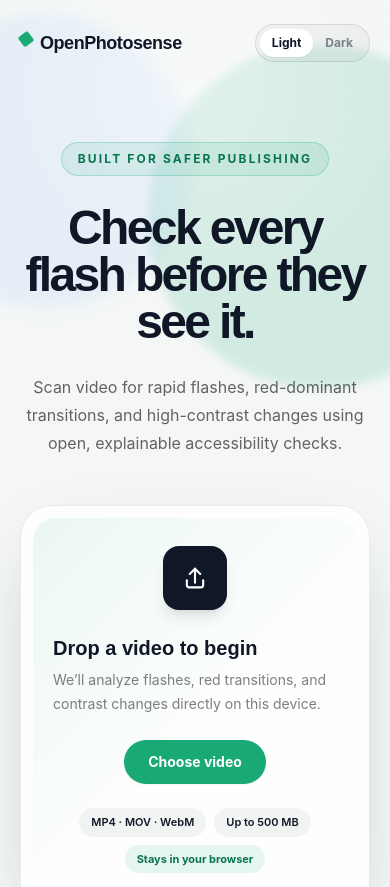
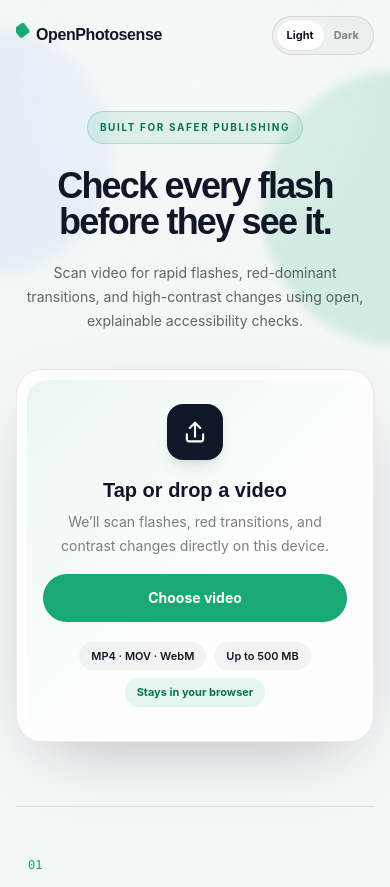
Before and after one commit to abacked/OpenPhotosense, a Next.js app in the folder frontend/: page / in a window 390 px wide. Shown: the top 887 px of the page. Built offline with nearby package versions, Linux system fonts and the light colour scheme.

Commit message:
Improve mobile website layout

```diff
--- a/frontend/app/globals.css
+++ b/frontend/app/globals.css
@@ -6,6 +6,7 @@
 .dark { color-scheme: dark; }
 * { box-sizing: border-box; }
 body { margin: 0; }
+html, body { overflow-x: hidden; }
 ::selection { background: #9ce5ca; color: #101828; }
 
 @keyframes rise {
@@ -32,11 +33,18 @@ body { margin: 0; }
 .logo-mark { animation: gentle-float 4s ease-in-out infinite; }
 .upload-zone { position: relative; isolation: isolate; }
 .upload-icon { transition: transform .35s cubic-bezier(.2,.8,.2,1), box-shadow .35s ease; }
-.upload-zone:hover .upload-icon, .upload-zone.is-dragging .upload-icon { box-shadow: 0 16px 36px -14px rgba(25, 169, 116, .58); transform: translateY(-3px); }
 .feature-card { transition: transform .35s ease, opacity .35s ease; }
-.feature-card:hover { transform: translateY(-6px); }
 .lift-card { transition: transform .25s ease, box-shadow .25s ease, border-color .25s ease; }
-.lift-card:hover { transform: translateY(-3px); }
+
+@media (hover: hover) and (pointer: fine) {
+  .upload-zone:hover .upload-icon, .upload-zone.is-dragging .upload-icon { box-shadow: 0 16px 36px -14px rgba(25, 169, 116, .58); transform: translateY(-3px); }
+  .feature-card:hover { transform: translateY(-6px); }
+  .lift-card:hover { transform: translateY(-3px); }
+}
+
+@media (hover: none) {
+  .upload-zone.is-dragging .upload-icon { box-shadow: 0 16px 36px -14px rgba(25, 169, 116, .58); transform: translateY(-3px); }
+}
 
 @media (prefers-reduced-motion: reduce) {
   *, *::before, *::after { animation-duration: .01ms !important; animation-iteration-count: 1 !important; scroll-behavior: auto !important; transition-duration: .01ms !important; }
--- a/frontend/app/page.tsx
+++ b/frontend/app/page.tsx
@@ -30,29 +30,29 @@ export default function Home() {
 
   const busy = uploading;
   return (
-    <main className="min-h-screen overflow-hidden">
-      <div className="pointer-events-none absolute inset-x-0 top-0 -z-10 h-[620px] overflow-hidden">
-        <div className="ambient-orb absolute -right-16 top-10 size-80 rounded-full bg-signal/15 blur-3xl" />
-        <div className="ambient-orb-reverse absolute -left-20 top-0 size-72 rounded-full bg-blue-400/10 blur-3xl" />
+    <main className="min-h-screen overflow-x-hidden">
+      <div className="pointer-events-none absolute inset-x-0 top-0 -z-10 h-[560px] overflow-hidden sm:h-[620px]">
+        <div className="ambient-orb absolute -right-28 top-16 size-64 rounded-full bg-signal/15 blur-3xl sm:-right-16 sm:top-10 sm:size-80" />
+        <div className="ambient-orb-reverse absolute -left-28 top-4 size-60 rounded-full bg-blue-400/10 blur-3xl sm:-left-20 sm:top-0 sm:size-72" />
         <div className="absolute inset-0 bg-[radial-gradient(circle_at_50%_15%,rgba(255,255,255,.7),transparent_38%)] opacity-50 dark:opacity-10" />
       </div>
-      <nav className="mx-auto flex max-w-6xl items-center justify-between px-5 py-6 sm:px-8">
-        <a href="#" className="font-display text-lg font-extrabold tracking-tight"><span className="logo-mark mr-2 inline-block size-3 rotate-45 rounded-sm bg-signal" />OpenPhotosense</a>
-        <div className="flex items-center gap-4"><a href="https://github.com/abacked/OpenPhotosense" target="_blank" rel="noreferrer" className="hidden text-sm font-semibold opacity-60 hover:opacity-100 sm:block">Open source</a><ThemeToggle /></div>
+      <nav className="mx-auto flex max-w-6xl items-center justify-between gap-3 px-4 py-4 sm:px-8 sm:py-6">
+        <a href="#" className="min-w-0 truncate font-display text-base font-extrabold tracking-tight sm:text-lg"><span className="logo-mark mr-2 inline-block size-3 rotate-45 rounded-sm bg-signal" />OpenPhotosense</a>
+        <div className="flex shrink-0 items-center gap-3 sm:gap-4"><a href="https://github.com/abacked/OpenPhotosense" target="_blank" rel="noreferrer" className="hidden text-sm font-semibold opacity-60 hover:opacity-100 sm:block">Open source</a><ThemeToggle /></div>
       </nav>
-      <div className="mx-auto max-w-4xl px-5 pb-24 pt-14 sm:px-8 sm:pt-24">
+      <div className="mx-auto max-w-4xl px-4 pb-20 pt-10 sm:px-8 sm:pb-24 sm:pt-24">
         <header className="animate-rise text-center">
-          <div className="inline-flex rounded-full border border-signal/25 bg-signal/10 px-4 py-2 text-xs font-bold uppercase tracking-[.18em] text-[#08754e] dark:text-[#6be0b4]">Built for safer publishing</div>
-          <h1 className="mx-auto mt-7 max-w-3xl font-display text-5xl font-bold leading-[.98] tracking-[-.055em] sm:text-7xl">Check every flash before they see it.</h1>
-          <p className="mx-auto mt-7 max-w-2xl text-base leading-7 text-black/60 dark:text-white/60 sm:text-lg">Scan video for rapid flashes, red-dominant transitions, and high-contrast changes using open, explainable accessibility checks.</p>
+          <div className="inline-flex rounded-full border border-signal/25 bg-signal/10 px-3 py-2 text-[10px] font-bold uppercase tracking-[.16em] text-[#08754e] dark:text-[#6be0b4] sm:px-4 sm:text-xs sm:tracking-[.18em]">Built for safer publishing</div>
+          <h1 className="mx-auto mt-6 max-w-3xl font-display text-4xl font-bold leading-[1.02] tracking-[-.05em] sm:mt-7 sm:text-7xl sm:leading-[.98] sm:tracking-[-.055em]">Check every flash before they see it.</h1>
+          <p className="mx-auto mt-5 max-w-2xl text-sm leading-6 text-black/60 dark:text-white/60 sm:mt-7 sm:text-lg sm:leading-7">Scan video for rapid flashes, red-dominant transitions, and high-contrast changes using open, explainable accessibility checks.</p>
         </header>
-        <section className="mt-12 animate-rise [animation-delay:120ms]">
+        <section className="mt-9 animate-rise [animation-delay:120ms] sm:mt-12">
           <UploadZone onFile={upload} disabled={busy} />
-          {busy && <div className="animate-rise mt-5 rounded-2xl bg-white p-5 shadow-soft dark:bg-white/[.05]" aria-live="polite"><div className="mb-3 flex justify-between gap-3 text-sm"><span className="truncate font-semibold">Scanning {filename}</span><span className="font-mono text-signal">{progress}%</span></div><div className="h-2 overflow-hidden rounded-full bg-black/5 dark:bg-white/10"><div className="h-full rounded-full bg-[#19a974] transition-all duration-500" style={{ width: `${progress}%` }} /></div><p className="mt-3 text-xs opacity-50">You can keep this tab open while frames are analyzed.</p></div>}
+          {busy && <div className="animate-rise mt-5 rounded-2xl bg-white p-4 shadow-soft dark:bg-white/[.05] sm:p-5" aria-live="polite"><div className="mb-3 flex items-start justify-between gap-3 text-sm"><span className="min-w-0 truncate font-semibold">Scanning {filename}</span><span className="shrink-0 font-mono text-signal">{progress}%</span></div><div className="h-2 overflow-hidden rounded-full bg-black/5 dark:bg-white/10"><div className="h-full rounded-full bg-[#19a974] transition-all duration-500" style={{ width: `${progress}%` }} /></div><p className="mt-3 text-xs leading-5 opacity-50">Keep this tab open while frames are analyzed.</p></div>}
           {error && <p role="alert" className="mt-5 rounded-2xl border border-red-300 bg-red-50 p-4 text-sm text-red-800">{error}</p>}
           {report && videoFile && videoUrl && <Results report={report} file={videoFile} videoUrl={videoUrl} />}
         </section>
-        <section className="mt-24 grid gap-8 border-t border-black/10 pt-10 dark:border-white/10 sm:grid-cols-3">
+        <section className="mt-16 grid gap-5 border-t border-black/10 pt-8 dark:border-white/10 sm:mt-24 sm:grid-cols-3 sm:gap-8 sm:pt-10">
           {[['01', 'Frame analysis', 'Samples luminance and contrast changes across the complete video.'], ['02', 'Frequency windows', 'Highlights intervals that exceed three flashes per second.'], ['03', 'Reviewable report', 'Lists exact timestamps and red-flash warnings for editorial review.']].map(([n, title, copy], index) => <div key={n} className="feature-card animate-rise rounded-2xl p-3" style={{ animationDelay: `${220 + index * 90}ms` }}><span className="font-mono text-xs text-signal">{n}</span><h2 className="mt-3 font-display font-bold">{title}</h2><p className="mt-2 text-sm leading-6 opacity-55">{copy}</p></div>)}
         </section>
         <footer className="mt-20 text-center text-xs leading-5 opacity-45">Processing stays in your browser. OpenPhotosense is an accessibility screening aid, not a medical diagnostic tool or a guarantee of WCAG conformance.</footer>
--- a/frontend/components/results.tsx
+++ b/frontend/components/results.tsx
@@ -7,34 +7,34 @@ const tones = { low: "bg-emerald-100 text-emerald-800", medium: "bg-amber-100 te
 export function Results({ report, file, videoUrl }: { report: AnalysisReport; file: File; videoUrl: string }) {
   const frequency = Object.entries(report.flashes_per_second);
   return (
-    <section className="animate-rise mt-8 space-y-5" aria-live="polite">
-      <div className="lift-card rounded-[2rem] bg-ink p-7 text-white shadow-soft dark:bg-white dark:text-ink sm:p-9">
-        <div className="flex flex-wrap items-start justify-between gap-5">
-          <div><p className="text-xs font-bold uppercase tracking-[.2em] opacity-50">Analysis complete</p><h2 className="mt-2 font-display text-3xl font-bold">Accessibility report</h2></div>
-          <span className={`rounded-full px-4 py-2 text-sm font-extrabold uppercase tracking-wider ${tones[report.risk_level]}`}>{report.risk_level} risk · {report.risk_score}/100</span>
+    <section className="animate-rise mt-7 space-y-4 sm:mt-8 sm:space-y-5" aria-live="polite">
+      <div className="lift-card rounded-[1.6rem] bg-ink p-5 text-white shadow-soft dark:bg-white dark:text-ink sm:rounded-[2rem] sm:p-9">
+        <div className="flex flex-col items-start justify-between gap-4 sm:flex-row sm:gap-5">
+          <div><p className="text-[11px] font-bold uppercase tracking-[.18em] opacity-50 sm:text-xs sm:tracking-[.2em]">Analysis complete</p><h2 className="mt-2 font-display text-2xl font-bold sm:text-3xl">Accessibility report</h2></div>
+          <span className={`w-full rounded-full px-4 py-2 text-center text-xs font-extrabold uppercase tracking-wider sm:w-auto sm:text-sm ${tones[report.risk_level]}`}>{report.risk_level} risk · {report.risk_score}/100</span>
         </div>
-        <div className="mt-8 grid grid-cols-2 gap-4 sm:grid-cols-4">
-          {[["Flash events", report.total_flash_events], ["Red flashes", report.red_flash_events], ["Contrast changes", report.high_contrast_events], ["Frames scanned", report.frames_analyzed]].map(([label, value]) => <div key={label} className="rounded-2xl bg-white/10 p-4 dark:bg-black/5"><p className="text-2xl font-bold">{value}</p><p className="mt-1 text-xs opacity-60">{label}</p></div>)}
+        <div className="mt-6 grid grid-cols-2 gap-3 sm:mt-8 sm:grid-cols-4 sm:gap-4">
+          {[["Flash events", report.total_flash_events], ["Red flashes", report.red_flash_events], ["Contrast changes", report.high_contrast_events], ["Frames scanned", report.frames_analyzed]].map(([label, value]) => <div key={label} className="rounded-2xl bg-white/10 p-3 dark:bg-black/5 sm:p-4"><p className="text-xl font-bold sm:text-2xl">{value}</p><p className="mt-1 text-[11px] leading-4 opacity-60 sm:text-xs">{label}</p></div>)}
         </div>
       </div>
 
-      {report.red_flash_events > 0 && <div className="rounded-2xl border border-red-300 bg-red-50 p-5 text-red-900"><strong>Red flash warning.</strong> Saturated-red opposing transitions were detected and should be reviewed carefully.</div>}
+      {report.red_flash_events > 0 && <div className="rounded-2xl border border-red-300 bg-red-50 p-4 text-sm leading-6 text-red-900 sm:p-5"><strong>Red flash warning.</strong> Saturated-red opposing transitions were detected and should be reviewed carefully.</div>}
       <VideoPreview src={videoUrl} events={report.events} duration={report.duration_seconds} />
 
       <div className="grid gap-5 lg:grid-cols-2">
-        <div className="lift-card rounded-[2rem] bg-white p-7 shadow-soft dark:bg-white/[.05]">
+        <div className="lift-card rounded-[1.6rem] bg-white p-5 shadow-soft dark:bg-white/[.05] sm:rounded-[2rem] sm:p-7">
           <h3 className="font-display text-lg font-bold">Flagged timestamps</h3>
           <div className="mt-4 max-h-72 space-y-2 overflow-auto">
             {report.events.length ? report.events.map((event, index) => (
               <div key={`${event.timestamp}-${index}`} className="rounded-xl bg-mist p-3 text-sm dark:bg-black/20">
-                <div className="flex items-center justify-between gap-3"><code>{event.timestamp}</code><span className={event.is_red_flash ? "font-semibold text-red-600" : "opacity-55"}>{event.is_red_flash ? "Red flash" : `Δ ${event.brightness_delta}`}</span></div>
-                {event.affected_area_ratio !== undefined && <div className="mt-2 flex items-center justify-between text-[11px] opacity-55"><span>Affected frame area</span><span className={event.exceeds_area_threshold ? "font-bold text-red-600 opacity-100" : ""}>{(event.affected_area_ratio * 100).toFixed(1)}%{event.exceeds_area_threshold ? " · above area threshold" : ""}</span></div>}
+                <div className="flex flex-wrap items-center justify-between gap-x-3 gap-y-1"><code>{event.timestamp}</code><span className={event.is_red_flash ? "font-semibold text-red-600" : "opacity-55"}>{event.is_red_flash ? "Red flash" : `Δ ${event.brightness_delta}`}</span></div>
+                {event.affected_area_ratio !== undefined && <div className="mt-2 flex flex-wrap items-center justify-between gap-x-3 gap-y-1 text-[11px] opacity-55"><span>Affected frame area</span><span className={event.exceeds_area_threshold ? "font-bold text-red-600 opacity-100" : ""}>{(event.affected_area_ratio * 100).toFixed(1)}%{event.exceeds_area_threshold ? " · above area threshold" : ""}</span></div>}
               </div>
             )) : <p className="text-sm opacity-55">No risky transitions detected.</p>}
           </div>
         </div>
 
-        <div className="lift-card rounded-[2rem] bg-white p-7 shadow-soft dark:bg-white/[.05]">
+        <div className="lift-card rounded-[1.6rem] bg-white p-5 shadow-soft dark:bg-white/[.05] sm:rounded-[2rem] sm:p-7">
           <h3 className="font-display text-lg font-bold">Rolling flash frequency</h3>
           <p className="mt-1 text-sm opacity-55">Every event is checked against the preceding one-second window.</p>
           <div className="mt-5 max-h-72 space-y-3 overflow-auto">
@@ -43,7 +43,7 @@ export function Results({ report, file, videoUrl }: { report: AnalysisReport; fi
         </div>
       </div>
 
-      <p className="rounded-2xl bg-signal/10 p-5 text-sm"><strong>Recommendation:</strong> {report.recommendation}</p>
+      <p className="rounded-2xl bg-signal/10 p-4 text-sm leading-6 sm:p-5"><strong>Recommendation:</strong> {report.recommendation}</p>
       <AutoFix file={file} report={report} />
     </section>
   );
--- a/frontend/components/theme-toggle.tsx
+++ b/frontend/components/theme-toggle.tsx
@@ -14,9 +14,9 @@ export function ThemeToggle() {
   }
 
   return (
-    <div className="flex rounded-full border border-black/10 bg-black/[.03] p-1 text-xs font-bold dark:border-white/15 dark:bg-white/[.05]" aria-label="Color theme">
-      <button type="button" onClick={() => select("light")} className="rounded-full bg-white px-3 py-1.5 text-ink shadow-sm transition dark:bg-transparent dark:text-inherit dark:shadow-none dark:opacity-50">Light</button>
-      <button type="button" onClick={() => select("dark")} className="rounded-full px-3 py-1.5 opacity-50 transition dark:bg-white dark:text-ink dark:opacity-100 dark:shadow-sm">Dark</button>
+    <div className="flex rounded-full border border-black/10 bg-black/[.03] p-1 text-[11px] font-bold dark:border-white/15 dark:bg-white/[.05] sm:text-xs" aria-label="Color theme">
+      <button type="button" onClick={() => select("light")} className="rounded-full bg-white px-2.5 py-1.5 text-ink shadow-sm transition dark:bg-transparent dark:text-inherit dark:shadow-none dark:opacity-50 sm:px-3">Light</button>
+      <button type="button" onClick={() => select("dark")} className="rounded-full px-2.5 py-1.5 opacity-50 transition dark:bg-white dark:text-ink dark:opacity-100 dark:shadow-sm sm:px-3">Dark</button>
     </div>
   );
 }
--- a/frontend/components/upload-zone.tsx
+++ b/frontend/components/upload-zone.tsx
@@ -23,22 +23,22 @@ export function UploadZone({ onFile, disabled }: { onFile: (file: File) => void;
       onDragOver={(event) => { event.preventDefault(); setDragging(true); }}
       onDragLeave={() => setDragging(false)}
       onDrop={drop}
-      className={`upload-zone rounded-[2rem] border p-3 shadow-soft transition duration-300 sm:p-4 ${dragging ? "is-dragging scale-[1.01] border-signal bg-signal/10 ring-4 ring-signal/10" : "border-black/[.08] bg-white/80 hover:border-signal/30 dark:border-white/10 dark:bg-white/[.05]"}`}
+      className={`upload-zone rounded-[1.6rem] border p-2.5 shadow-soft transition duration-300 sm:rounded-[2rem] sm:p-4 ${dragging ? "is-dragging scale-[1.01] border-signal bg-signal/10 ring-4 ring-signal/10" : "border-black/[.08] bg-white/80 hover:border-signal/30 dark:border-white/10 dark:bg-white/[.05]"}`}
     >
-      <div className="rounded-[1.45rem] bg-[linear-gradient(135deg,rgba(25,169,116,.08),transparent_55%)] px-5 py-7 dark:bg-[linear-gradient(135deg,rgba(25,169,116,.13),rgba(255,255,255,.015)_55%)] sm:px-7 sm:py-8">
-        <div className="flex flex-col items-center gap-6 sm:flex-row sm:text-left">
-          <div className="upload-icon grid size-16 shrink-0 place-items-center rounded-2xl bg-ink text-white shadow-lg dark:bg-white dark:text-ink">
+      <div className="rounded-[1.25rem] bg-[linear-gradient(135deg,rgba(25,169,116,.08),transparent_55%)] px-4 py-6 dark:bg-[linear-gradient(135deg,rgba(25,169,116,.13),rgba(255,255,255,.015)_55%)] sm:rounded-[1.45rem] sm:px-7 sm:py-8">
+        <div className="flex flex-col items-center gap-4 text-center sm:flex-row sm:gap-6 sm:text-left">
+          <div className="upload-icon grid size-14 shrink-0 place-items-center rounded-2xl bg-ink text-white shadow-lg dark:bg-white dark:text-ink sm:size-16">
             <svg aria-hidden="true" viewBox="0 0 24 24" className="size-7 fill-none stroke-current" strokeWidth="1.8" strokeLinecap="round" strokeLinejoin="round"><path d="M12 16V4m0 0L7.5 8.5M12 4l4.5 4.5"/><path d="M5 14v4a2 2 0 0 0 2 2h10a2 2 0 0 0 2-2v-4"/></svg>
           </div>
           <div className="min-w-0 flex-1">
-            <p className="font-display text-xl font-bold">{dragging ? "Release to scan" : "Drop a video to begin"}</p>
-            <p className="mt-1.5 text-sm leading-6 text-black/50 dark:text-white/50">We’ll analyze flashes, red transitions, and contrast changes directly on this device.</p>
+            <p className="font-display text-xl font-bold">{dragging ? "Release to scan" : "Tap or drop a video"}</p>
+            <p className="mt-1.5 text-sm leading-6 text-black/50 dark:text-white/50">We’ll scan flashes, red transitions, and contrast changes directly on this device.</p>
           </div>
-          <button disabled={disabled} onClick={() => input.current?.click()} className="shrink-0 rounded-full bg-signal px-6 py-3 text-sm font-bold text-white shadow-sm transition duration-300 hover:-translate-y-0.5 hover:bg-[#148b60] hover:shadow-lg active:translate-y-0 disabled:opacity-50">
+          <button disabled={disabled} onClick={() => input.current?.click()} className="w-full shrink-0 rounded-full bg-signal px-6 py-3.5 text-sm font-bold text-white shadow-sm transition duration-300 hover:-translate-y-0.5 hover:bg-[#148b60] hover:shadow-lg active:translate-y-0 disabled:opacity-50 sm:w-auto sm:py-3">
             Choose video
           </button>
         </div>
-        <div className="mt-6 flex flex-wrap items-center justify-center gap-2 sm:justify-start sm:pl-[5.5rem]">
+        <div className="mt-5 flex flex-wrap items-center justify-center gap-2 sm:mt-6 sm:justify-start sm:pl-[5.5rem]">
           <span className="rounded-full bg-black/[.045] px-3 py-1.5 text-[11px] font-semibold dark:bg-white/[.07]">MP4 · MOV · WebM</span>
           <span className="rounded-full bg-black/[.045] px-3 py-1.5 text-[11px] font-semibold dark:bg-white/[.07]">Up to 500 MB</span>
           <span className="rounded-full bg-signal/10 px-3 py-1.5 text-[11px] font-bold text-[#08754e] dark:text-[#6be0b4]">Stays in your browser</span>
```
Also changed, not shown: frontend/components/auto-fix.tsx (+7 -7 lines), frontend/components/video-preview.tsx (+11 -11 lines).
